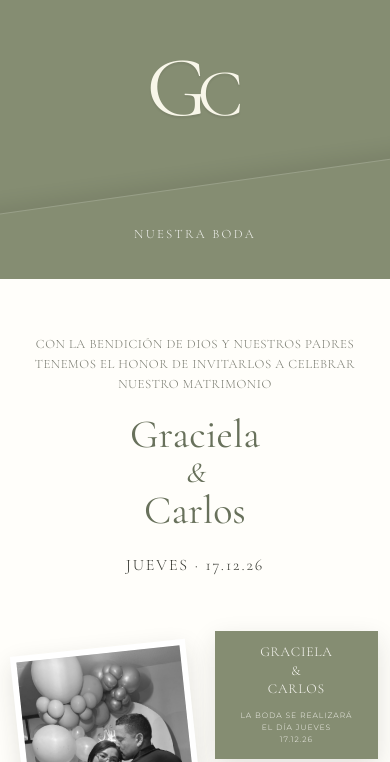
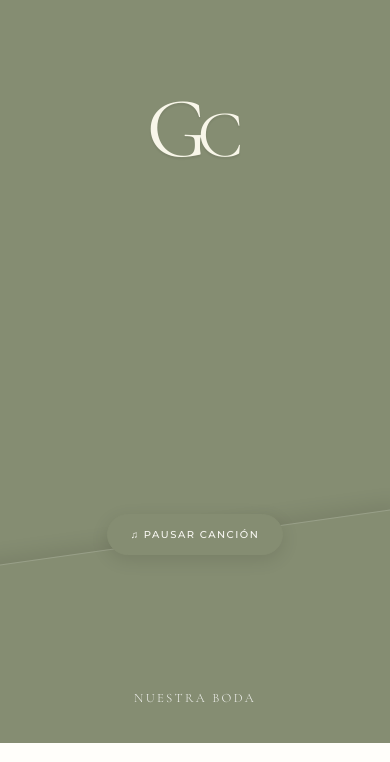
Before and after one commit to AFXcrush/GracielayCarlos-Invitacion, a plain HTML site: page index.html in a window 390 px wide. Shown: the part 101-863 px from the top of the page. Drawn offline with nearby package versions, Linux system fonts and the light colour scheme.

Commit message:
audio added

```diff
--- /dev/null
+++ b/audio.js
@@ -0,0 +1,26 @@
+const music = document.getElementById("weddingMusic");
+const button = document.getElementById("musicButton");
+
+async function playMusic() {
+  try {
+    await music.play();
+    button.textContent = "♫ Pausar canción";
+  } catch (error) {
+    console.log("El navegador bloqueó la reproducción automática.");
+    button.textContent = "♡ Reproducir canción";
+  }
+}
+
+button.addEventListener("click", async () => {
+  if (music.paused) {
+    await playMusic();
+  } else {
+    music.pause();
+    button.textContent = "♡ Reproducir canción";
+  }
+});
+
+// Intentar reproducir después de 3 segundos
+window.addEventListener("load", () => {
+  setTimeout(playMusic, 2000);
+});
--- a/index.html
+++ b/index.html
@@ -12,6 +12,8 @@
       href="https://fonts.googleapis.com/css2?family=Cormorant+Garamond:wght@300;400;500;600&family=Montserrat:wght@300;400;500&display=swap"
       rel="stylesheet"
     />
+
+    <script src="./audio.js" defer></script>
 
     <style>
       /* =========================================================
@@ -67,7 +69,7 @@
 
       /* Portada tipo sobre */
       .cover {
-        min-height: clamp(390px, 112vw, 650px);
+        height: 100vh;
         position: relative;
         display: grid;
         place-items: center;
@@ -540,7 +542,6 @@
       /* PORTADA */
       .cover {
         width: 100%;
-        min-height: clamp(380px, 90vw, 650px);
       }
 
       .monogram {
@@ -854,6 +855,77 @@
           padding-inline: 2rem;
         }
       }
+
+      /* HEADER A PANTALLA COMPLETA */
+      header {
+        width: 100%;
+        min-height: 100vh;
+        min-height: 100svh;
+        display: flex;
+        flex-direction: column;
+        align-items: center;
+        justify-content: center;
+        text-align: center;
+        padding: 40px 24px;
+        position: relative;
+        overflow: hidden;
+      }
+
+      /* BOTÓN DE MÚSICA */
+      .music-button {
+        display: inline-flex;
+        align-items: center;
+        justify-content: center;
+        gap: 10px;
+
+        margin-top: 35px;
+        padding: 14px 28px;
+
+        background: var(--olive);
+        color: var(--cream);
+        border: 1px solid var(--olive);
+        border-radius: 50px;
+
+        font-family: var(--font-body);
+        font-size: 11px;
+        font-weight: 500;
+        letter-spacing: 2px;
+        text-transform: uppercase;
+
+        cursor: pointer;
+        transition: all 0.35s ease;
+        box-shadow: 0 5px 18px rgba(0, 0, 0, 0.1);
+      }
+
+      .music-button:hover {
+        background: transparent;
+        color: var(--olive-dark);
+        transform: translateY(-3px);
+        box-shadow: 0 8px 22px rgba(0, 0, 0, 0.12);
+      }
+
+      .music-button:active {
+        transform: scale(0.97);
+      }
+
+      .music-button:focus-visible {
+        outline: 2px solid var(--olive);
+        outline-offset: 4px;
+      }
+
+      /* MÓVILES */
+      @media (max-width: 480px) {
+        header {
+          padding: 32px 20px;
+        }
+
+        .music-button {
+          margin-top: 28px;
+          padding: 13px 23px;
+          font-size: 10px;
+          letter-spacing: 1.5px;
+        }
+      }
     </style>
   </head>
 
@@ -862,6 +934,15 @@
       <!-- PORTADA: reemplaza las iniciales por las de la pareja -->
       <header class="cover">
         <div class="monogram">G<span style="font-size: 0.78em">C</span></div>
+
+        <audio id="weddingMusic" loop>
+          <source src="./assets/EdSheeran-Perfect.mp3" type="audio/mpeg" />
+        </audio>
+
+        <button id="musicButton" class="music-button">
+          ♡ Reproducir canción
+        </button>
+
         <div class="cover-caption">Nuestra boda</div>
       </header>
 
```
Also changed, not shown: 1 other file.
